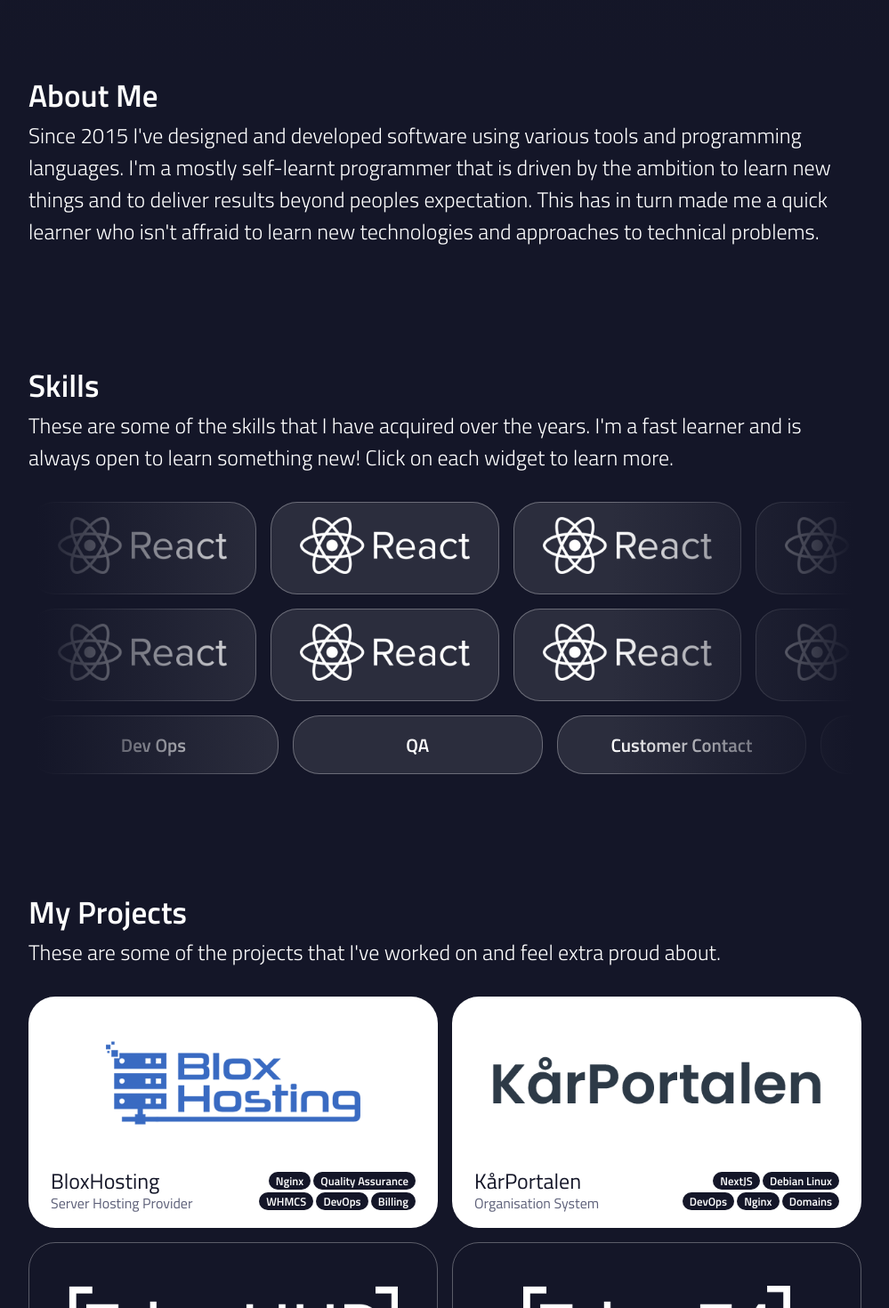
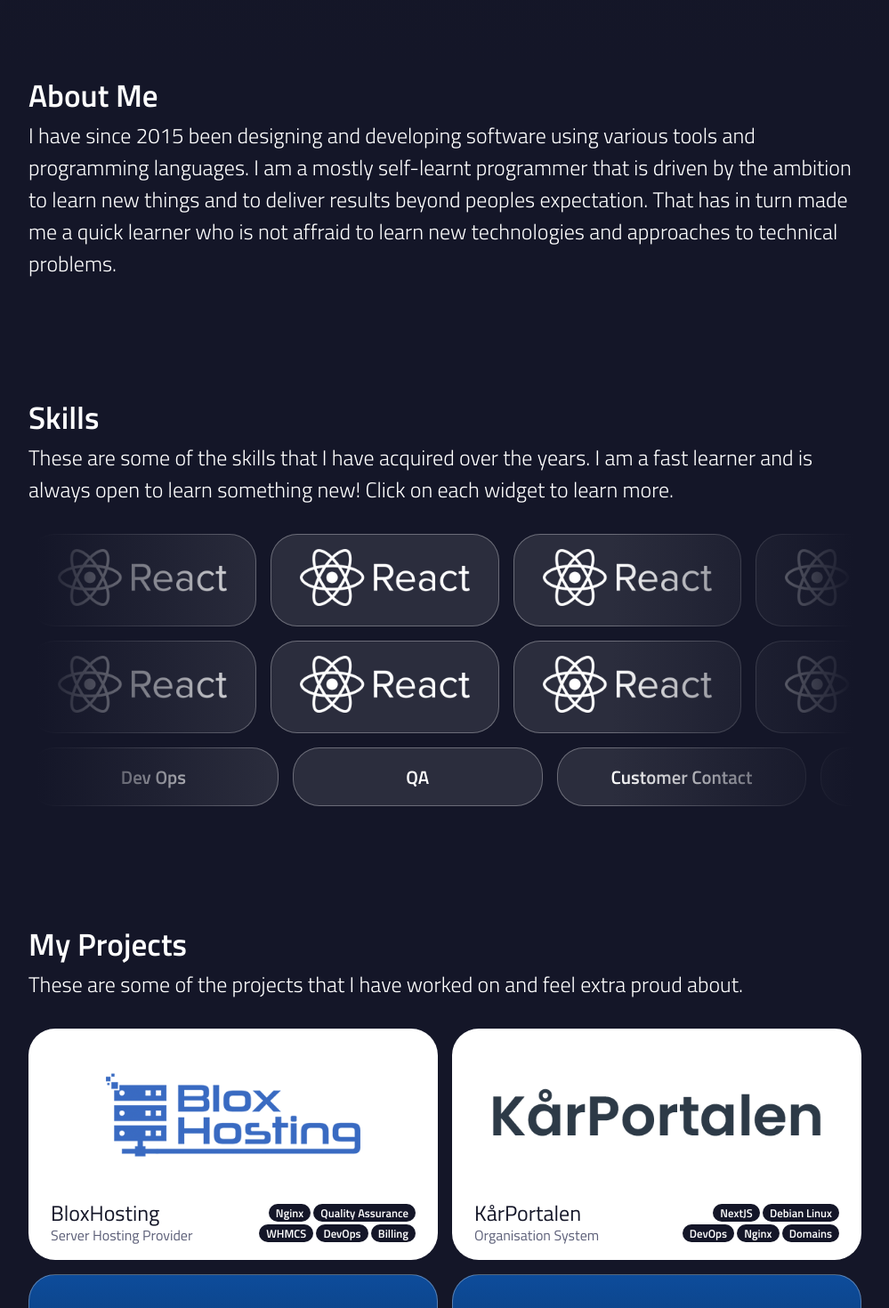
Before and after one commit to JonathanVarild/my-portfolio, a Next.js app: page / in a window 1280 px wide. Shown: the part 720-2190 px from the top of the page at 89% size, without its empty margins (140-1139 px from the left). Built offline with nearby package versions, Linux system fonts and the light colour scheme.

Commit message:
Changes to text content

```diff
--- a/components/AboutSection.js
+++ b/components/AboutSection.js
@@ -5,9 +5,9 @@ function AboutSection() {
 		<section id="about">
 			<h2>About Me</h2>
 			<div className={sectionStyles.content}>
-				Since 2015 I've designed and developed software using various tools and programming languages. I'm a mostly self-learnt programmer that is driven by the ambition to learn new
-				things and to deliver results beyond peoples expectation. This has in turn made me a quick learner who isn't affraid to learn new technologies and approaches to
-				technical problems.
+				I have since 2015 been designing and developing software using various tools and programming languages. I am a mostly self-learnt programmer that is driven by the
+				ambition to learn new things and to deliver results beyond peoples expectation. That has in turn made me a quick learner who is not affraid to learn new
+				technologies and approaches to technical problems.
 			</div>
 		</section>
 	);
--- a/components/ContactSection.js
+++ b/components/ContactSection.js
@@ -11,7 +11,7 @@ function ContactSection() {
 		<section id="contact">
 			<h2>Contact Me</h2>
 			<div className={`${sectionStyles.content} ${styles.description}`}>
-				I'm all open to hear your offers, ideas or feedback! Feel free to contact me using any of the ways listed below. I'm always connected and usually reply within a few
+				I am all open to hear your offers, ideas or feedback! Feel free to contact me using any of the ways listed below. I am always connected and usually reply within a few
 				hours!
 			</div>
 			<div className={styles.buttonContainer}>
--- a/components/ProjectsSection.js
+++ b/components/ProjectsSection.js
@@ -14,7 +14,7 @@ function ProjectsSection() {
 	return (
 		<section id="projects">
 			<h2>My Projects</h2>
-			<div className={sectionStyles.content}>These are some of the projects that I've worked on and feel extra proud about.</div>
+			<div className={sectionStyles.content}>These are some of the projects that I have worked on and feel extra proud about.</div>
 			<div className={styles.projectsContainer}>
 				<ProjectWidget
 					title="BloxHosting"
@@ -38,7 +38,7 @@ function ProjectsSection() {
 					title="EdgeHUD"
 					subtitle="Server Plugin"
 					tags={["Lua", "Garry's Mod", "User Interface", "For Sale"]}
-					background="linear-gradient(0deg, #0c2442 0%, #0d4c9b 100%);"
+					background="linear-gradient(0deg, #0c2442 0%, #0d4c9b 100%)"
 					logo={edgehud_logo}
 					description="Lorem ipsum dolor sit amet, consectetur adipiscing elit. Morbi egestas congue urna non feugiat. In porttitor posuere justo ac feugiat. Donec a laoreet odio. Nam posuere, libero id fringilla laoreet, felis leo tincidunt felis, sed condimentum ligula nulla nec purus. Aliquam dapibus libero id sodales."
 				/>
@@ -46,7 +46,7 @@ function ProjectsSection() {
 					title="EdgeF4"
 					subtitle="Server Plugin"
 					tags={["Lua", "Garry's Mod", "User Interface", "For Sale"]}
-					background="linear-gradient(0deg, #0c2442 0%, #0d4c9b 100%);"
+					background="linear-gradient(0deg, #0c2442 0%, #0d4c9b 100%)"
 					logo={edgef4_logo}
 					description="Lorem ipsum dolor sit amet, consectetur adipiscing elit. Morbi egestas congue urna non feugiat. In porttitor posuere justo ac feugiat. Donec a laoreet odio. Nam posuere, libero id fringilla laoreet, felis leo tincidunt felis, sed condimentum ligula nulla nec purus. Aliquam dapibus libero id sodales. "
 				/>
@@ -54,7 +54,7 @@ function ProjectsSection() {
 					title="EdgeScoreboard"
 					subtitle="Server Plugin"
 					tags={["Lua", "Garry's Mod", "User Interface", "For Sale"]}
-					background="linear-gradient(0deg, #0c2442 0%, #0d4c9b 100%);"
+					background="linear-gradient(0deg, #0c2442 0%, #0d4c9b 100%)"
 					logo={edgescoreboard_logo}
 					description="Lorem ipsum dolor sit amet, consectetur adipiscing elit. Morbi egestas congue urna non feugiat. In porttitor posuere justo ac feugiat. Donec a laoreet odio. Nam posuere, libero id fringilla laoreet, felis leo tincidunt felis, sed condimentum ligula nulla nec purus. Aliquam dapibus libero id sodales."
 				/>
@@ -70,7 +70,7 @@ function ProjectsSection() {
 					title="VW-Chat"
 					subtitle="Online Java Game"
 					tags={["Java", "WebSockets", "Server/Client", "NetBeans"]}
-					background="linear-gradient(0deg, rgba(25,61,83,1) 0%, rgba(48,90,116,1) 100%);"
+					background="linear-gradient(0deg, rgba(25,61,83,1) 0%, rgba(48,90,116,1) 100%)"
 					logo={java_logo}
 					description="Lorem ipsum dolor sit amet, consectetur adipiscing elit. Morbi egestas congue urna non feugiat. In porttitor posuere justo ac feugiat. Donec a laoreet odio. Nam posuere, libero id fringilla laoreet, felis leo tincidunt felis, sed condimentum ligula nulla nec purus. Aliquam dapibus libero id sodales. "
 				/>
--- a/components/SkillsSection.js
+++ b/components/SkillsSection.js
@@ -8,7 +8,7 @@ function SkillsSection() {
 		<section id="skills">
 			<h2>Skills</h2>
 			<div className={sectionStyles.content}>
-				These are some of the skills that I have acquired over the years. I'm a fast learner and is always open to learn something new! Click on each widget to learn more.
+				These are some of the skills that I have acquired over the years. I am a fast learner and is always open to learn something new! Click on each widget to learn more.
 			</div>
 			<div className={styles.widgetContainer}>
 				<div className={styles.widgetRow}>
```
